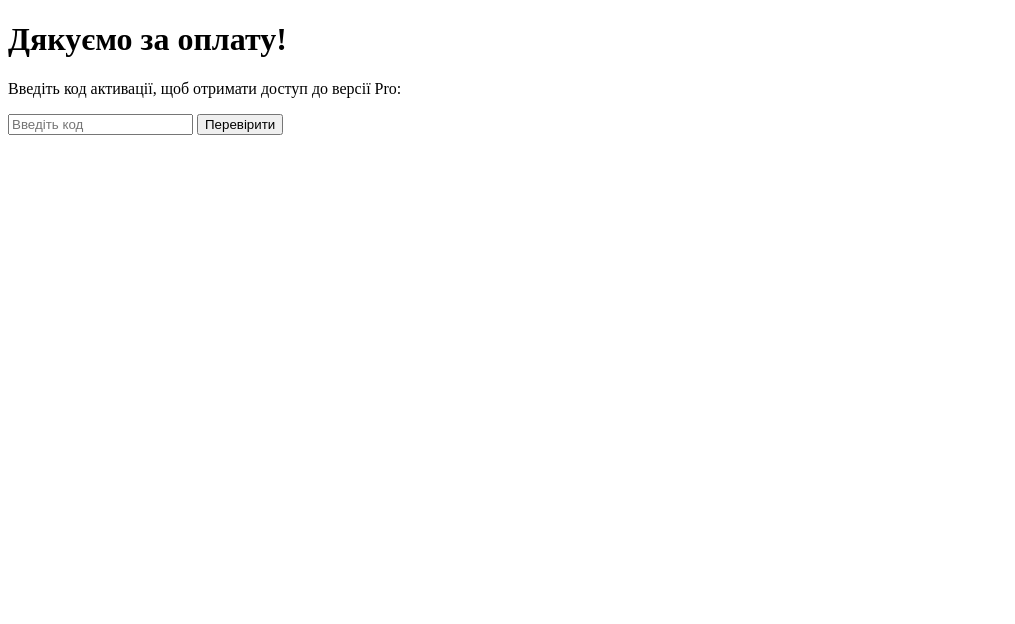
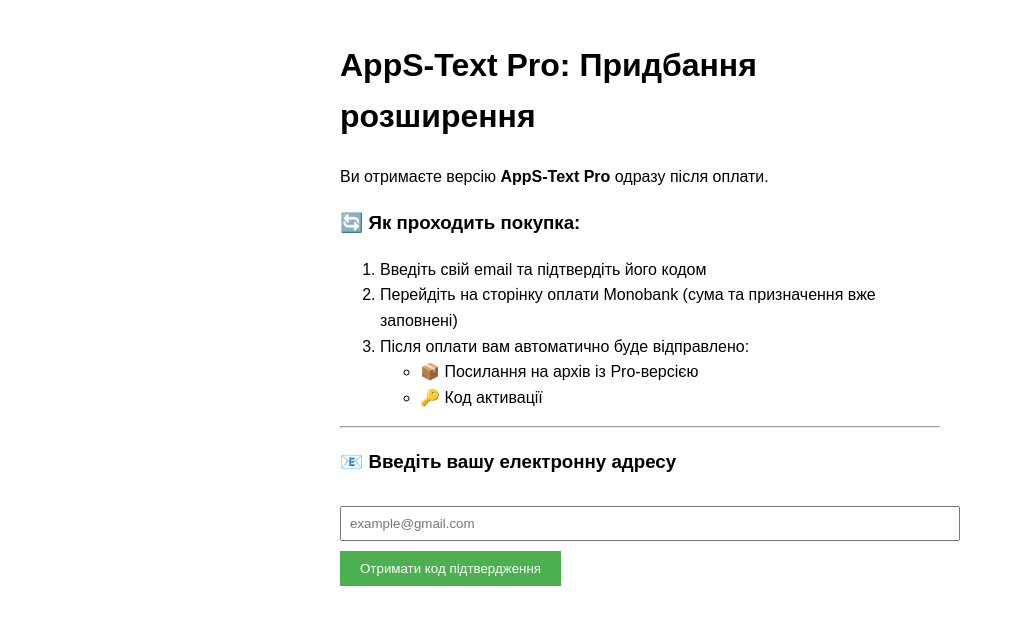
Before and after one commit to Borisandmarina/apps-text-pages, a plain HTML site: page index.html in a window 1280 px wide. Shown: the whole page, without its empty margins (0-1015 px from the left). Drawn offline with Linux system fonts and the light colour scheme.

Commit message:
Update index.html

```diff
--- a/index.html
+++ b/index.html
@@ -2,12 +2,101 @@
 <html lang="uk">
 <head>
   <meta charset="UTF-8">
-  <title>AppS-Text Pro</title>
+  <title>AppS-Text Pro — Оплата</title>
+  <style>
+    body {
+      font-family: sans-serif;
+      max-width: 600px;
+      margin: 40px auto;
+      line-height: 1.6;
+    }
+    input {
+      padding: 8px;
+      width: 100%;
+      margin: 10px 0;
+    }
+    button {
+      padding: 10px 20px;
+      background: #4CAF50;
+      color: white;
+      border: none;
+      cursor: pointer;
+    }
+    button:disabled {
+      background: #aaa;
+    }
+    .hidden {
+      display: none;
+    }
+  </style>
 </head>
 <body>
-  <h1>Дякуємо за оплату!</h1>
-  <p>Введіть код активації, щоб отримати доступ до версії Pro:</p>
-  <input type="text" placeholder="Введіть код">
-  <button>Перевірити</button>
+
+<h1>AppS-Text Pro: Придбання розширення</h1>
+
+<p>
+  Ви отримаєте версію <strong>AppS-Text Pro</strong> одразу після оплати.
+</p>
+
+<h3>🔄 Як проходить покупка:</h3>
+<ol>
+  <li>Введіть свій email та підтвердіть його кодом</li>
+  <li>Перейдіть на сторінку оплати Monobank (сума та призначення вже заповнені)</li>
+  <li>Після оплати вам автоматично буде відправлено:</li>
+  <ul>
+    <li>📦 Посилання на архів із Pro-версією</li>
+    <li>🔑 Код активації</li>
+  </ul>
+</ol>
+
+<hr>
+
+<h3>📧 Введіть вашу електронну адресу</h3>
+<input type="email" id="email" placeholder="example@gmail.com">
+<button onclick="sendCode()">Отримати код підтвердження</button>
+
+<div id="codeBlock" class="hidden">
+  <h3>🔐 Введіть код з пошти</h3>
+  <input type="text" id="code" placeholder="6-значний код">
+  <button onclick="verifyCode()">Продовжити покупку</button>
+</div>
+
+<p id="status" style="color: green;"></p>
+
+<script>
+  const sheetApiUrl = "https://script.google.com/macros/s/ВАШ_ID/exec"; // заменить
+
+  async function sendCode() {
+    const email = document.getElementById("email").value.trim();
+    if (!email || !email.includes('@')) return alert("Введіть коректний email");
+
+    const res = await fetch(`${sheetApiUrl}?action=send_code&email=${encodeURIComponent(email)}`);
+    const data = await res.json();
+
+    if (data.status === "ok") {
+      document.getElementById("status").innerText = "Код надіслано на вашу пошту";
+      document.getElementById("codeBlock").classList.remove("hidden");
+    } else {
+      alert("Помилка при надсиланні коду");
+    }
+  }
+
+  async function verifyCode() {
+    const email = document.getElementById("email").value.trim();
+    const code = document.getElementById("code").value.trim();
+
+    const res = await fetch(`${sheetApiUrl}?action=verify_code&email=${encodeURIComponent(email)}&code=${code}`);
+    const data = await res.json();
+
+    if (data.status === "ok") {
+      // Перехід на Monobank з email у тексті
+      const monoUrl = `https://send.monobank.ua/9rVLotTqcy?amount=500&text=email=${encodeURIComponent(email)}`;
+      window.location.href = monoUrl;
+    } else {
+      alert("Невірний код. Перевірте пошту.");
+    }
+  }
+</script>
+
 </body>
 </html>
```
